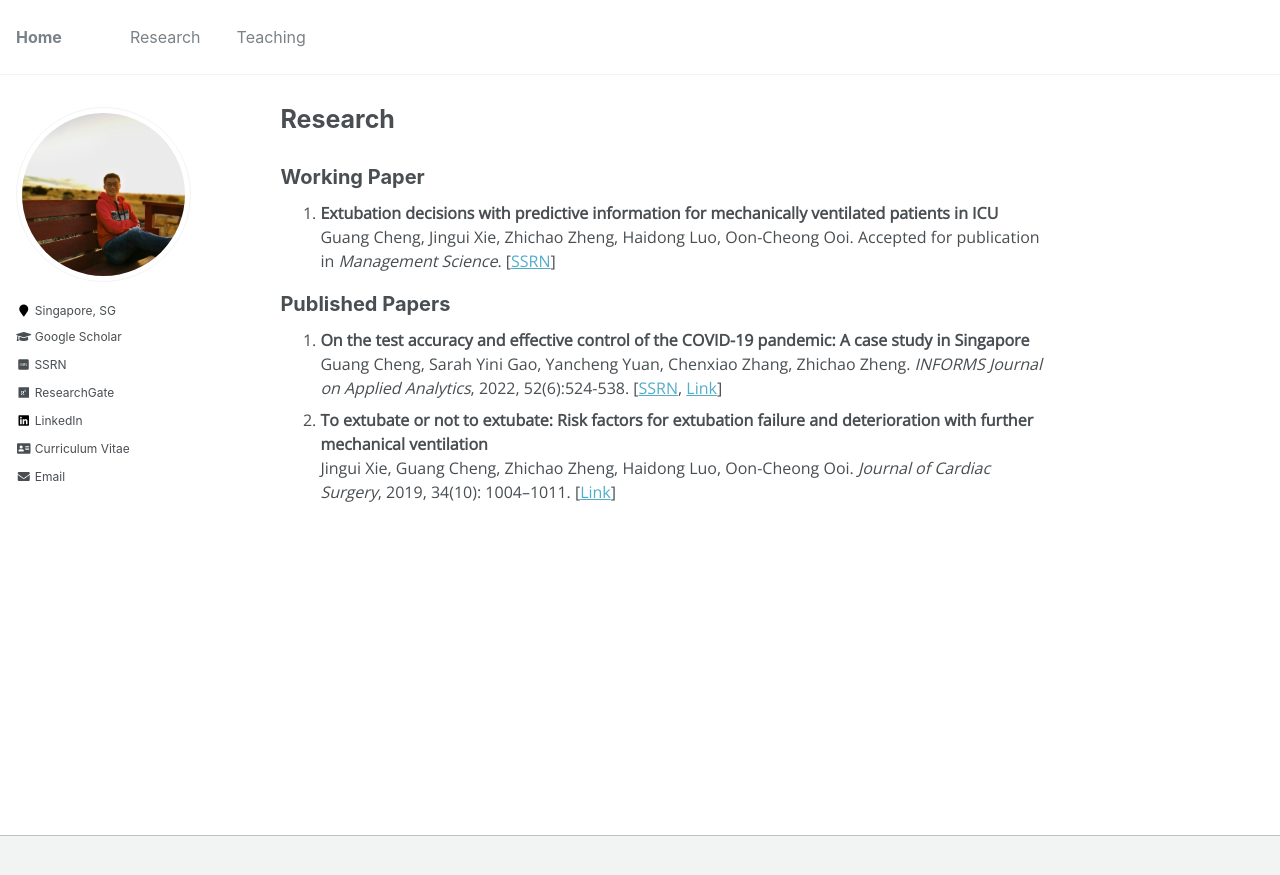
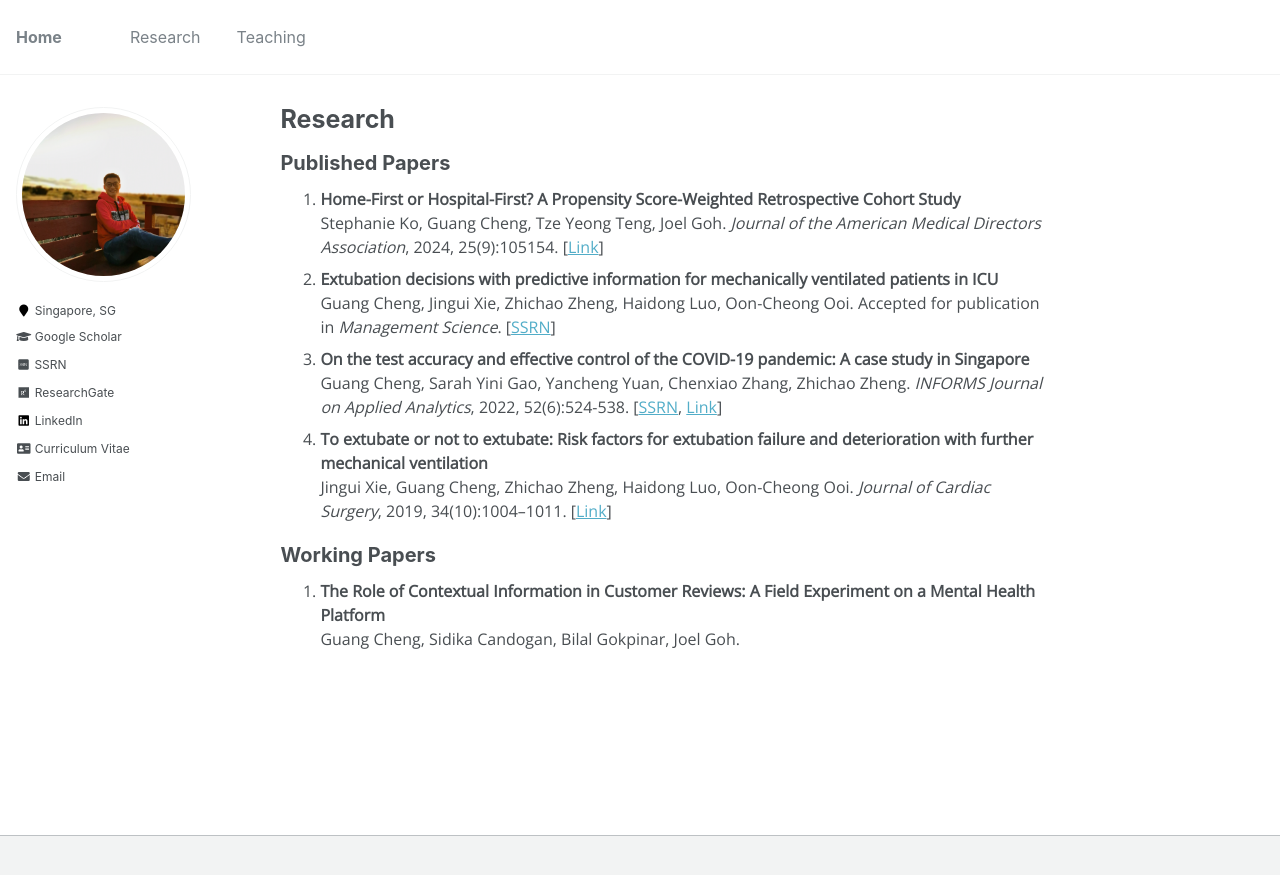
Before and after one commit to gcheng-nus/gcheng-nus.github.io, a Jekyll site: the page built from _pages/research.md, in a window 1280 px wide. Shown: the top 875 px of the page. Built offline with Jekyll 4.4.1, drawn with Linux system fonts in a browser that asks for light colours; some web fonts are replaced; comment, search, counter and statistics services are not loaded.

Commit message:
update research

```diff
--- a/_pages/research.md
+++ b/_pages/research.md
@@ -13,28 +13,42 @@ author_profile: true
 
 
 
-<h2 style="margin-top: 1em;">Working Paper</h2>
+<h2>Published Papers</h2>
 <ol style="margin-top: 0em; margin-bottom: 1.2em;">
+	<li><b>Home-First or Hospital-First? A Propensity Score-Weighted Retrospective Cohort Study</b><br>
+	Stephanie Ko, Guang Cheng, Tze Yeong Teng, Joel Goh.
+	<i>Journal of the American Medical Directors Association</i>, 2024, 25(9):105154. [<a href="https://doi.org/10.1016/j.jamda.2024.105154" target="_blank">Link</a>]</li>
+	<!--  -->
 	<li><b>Extubation decisions with predictive information for mechanically ventilated patients in ICU</b> <br>
 	Guang Cheng, Jingui Xie, Zhichao Zheng, Haidong Luo, Oon-Cheong Ooi.
 	Accepted for publication in <i>Management Science</i>. [<a href="https://ssrn.com/abstract=3397530" target="_blank">SSRN</a>]</li>
-	<!-- <li><b>The Impact of Introducing Release Times for Operating Rooms on Surgery Waiting Times</b><br>
-	Guang Cheng, Joshua M. Hagood, Ryan L. Melvin, Adam F. Kohutnicki, Mitchell H. Tsai, Joel Goh
-	Submitted to <i>Journal of Clinical Anesthesia</i>.</li>
-	<li><b>Home-First or Hospital-First? A Propensity Score-Weighted Retrospective Cohort Study</b><br>
-	Stephanie Ko, Guang Cheng, Tze Yeong Teng, Joel Goh. Submitted to <i>JAMA Internal Medicine</i>.</li> -->
-</ol>
-
-<h2>Published Papers</h2>
-<ol style="margin-top: 0em; margin-bottom: 1.2em;">
+	<!--  -->
 	<li><b>On the test accuracy and effective control of the COVID-19 pandemic: A case study in Singapore</b> <br>
 	Guang Cheng, Sarah Yini Gao, Yancheng Yuan, Chenxiao Zhang, Zhichao Zheng.
 	<i>INFORMS Journal on Applied Analytics</i>, 2022, 52(6):524-538. [<a href="https://ssrn.com/abstract=3955828" target="_blank">SSRN</a>, <a href="https://pubsonline.informs.org/doi/abs/10.1287/inte.2022.1117" target="_blank">Link</a>]</li>
 	<!--  -->
 	<li><b>To extubate or not to extubate: Risk factors for extubation failure and deterioration with further mechanical ventilation</b> <br>
 	Jingui Xie, Guang Cheng, Zhichao Zheng, Haidong Luo, Oon-Cheong Ooi.
-	<i>Journal of Cardiac Surgery</i>, 2019, 34(10): 1004–1011. [<a href="https://onlinelibrary.wiley.com/doi/abs/10.1111/jocs.14189" target="_blank">Link</a>] </li>
-
+	<i>Journal of Cardiac Surgery</i>, 2019, 34(10):1004–1011. [<a href="https://onlinelibrary.wiley.com/doi/abs/10.1111/jocs.14189" target="_blank">Link</a>] </li>
 </ol>
 
+
+
+<h2 style="margin-top: 1em;">Working Papers</h2>
+<ol style="margin-top: 0em; margin-bottom: 1.2em;">
+	<li><b>The Role of Contextual Information in Customer Reviews: A Field Experiment on a Mental Health Platform</b><br>
+	Guang Cheng, Sidika Candogan, Bilal Gokpinar, Joel Goh.</li>
+	<!--  -->
+</ol>
+
+
+<!--
+<h2 style="margin-top: 1em;">Working in Progress</h2>
+<ol style="margin-top: 0em; margin-bottom: 1.2em;">
+	<li><b>The Impact of Introducing Release Times for Operating Rooms on Surgery Waiting Times</b><br>
+	Guang Cheng, Joshua M. Hagood, Ryan L. Melvin, Adam F. Kohutnicki, Mitchell H. Tsai, Joel Goh.</li>
+</ol>
+-->
+
+
 </body>
```
Also changed, not shown: 3 other files.
